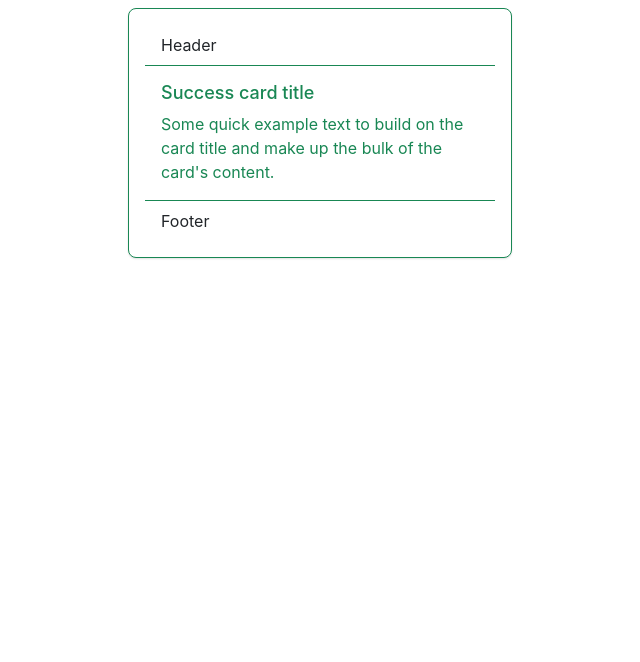
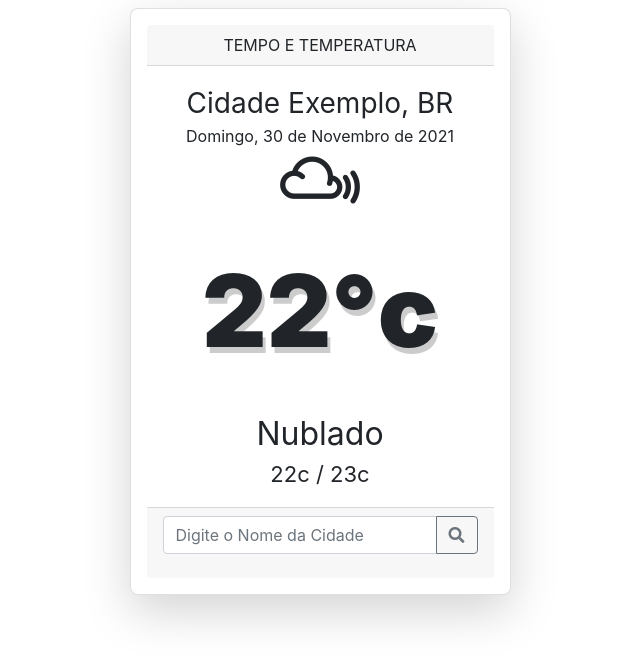
Before and after one commit to AndreyMouraGouvea/API-WeatherApp, a website: page www/index.html in a window 1280 px wide. Shown: the whole page, without its empty margins (320-960 px from the left). Drawn offline with nearby package versions, Linux system fonts and the light colour scheme.

Commit message:
Data finished

```diff
--- a/www/index.html
+++ b/www/index.html
@@ -23,13 +23,29 @@
 </head>
 <body>
   <div class="container-fluid p-0 m-0 d-flex justify-content-center">
-    <div class="card border-success mb-3" style="max-width: 24rem;">
-        <div class="card-header bg-transparent border-success">Header</div>
-        <div class="card-body text-success">
-          <h5 class="card-title">Success card title</h5>
-          <p class="card-text">Some quick example text to build on the card title and make up the bulk of the card's content.</p>
+    <div class="card text-center shadow-lg" style="max-width: 26rem;">
+        <div class="card-header">TEMPO E TEMPERATURA</div>
+        <div class="card-body">
+          <div class="city">Cidade Exemplo, BR</div>
+          <div class="date">Domingo, 30 de Novembro de 2021</div>
+          <div class="container-img">
+            <i class="fab fa-mixcloud fa-4x"></i>
+          </div>
+          <div class="container-temp my-4 mx-3" style="margin-left: -2%;">
+            <div>22</div>
+            <span>°c</span>
+          </div>
+          <div class="weather">Nublado</div>
+          <div class="low-high">22c / 23c</div>
         </div>
-    <div class="card-footer bg-transparent border-success">Footer</div>
+    <div class="card-footer">
+      <div class="input-group mb-3">
+        <input type="text" class="form-control" placeholder="Digite o Nome da Cidade" aria-label="Recipient's username" aria-describedby="button-addon2">
+        <button class="btn btn-outline-secondary" type="button" id="button-addon2">
+          <i class="fas fa-search"></i>
+        </button>
+      </div>
+    </div>
     </div>
   </div>
 
```
